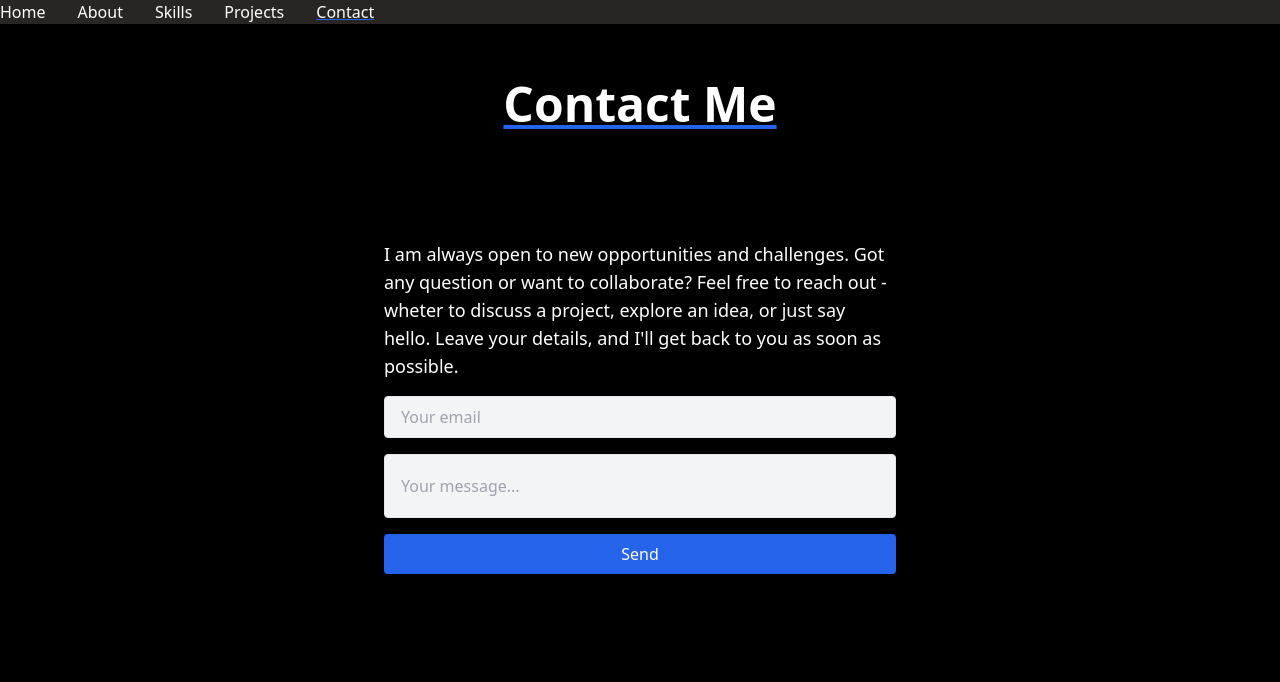
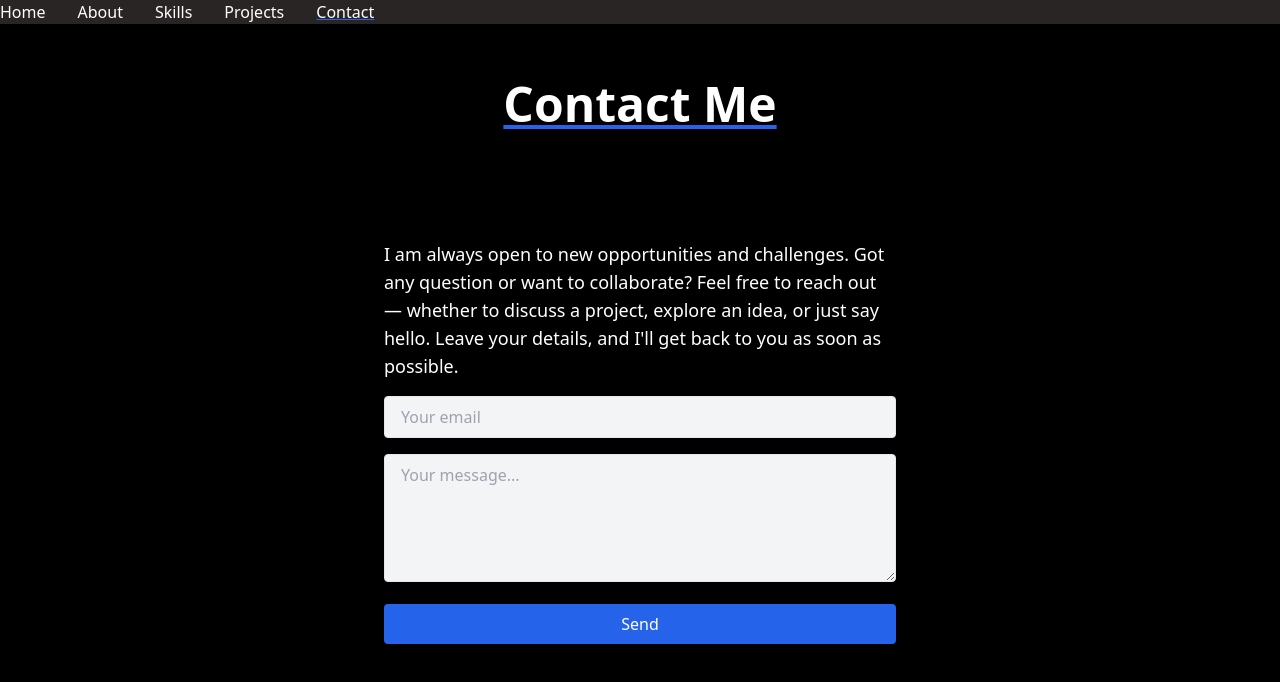
Before and after one commit to Rigo19/my-portfolio, a Next.js app: page /contact in a window 1280 px wide. Shown: the top 682 px of the page. Built offline with nearby package versions, Linux system fonts and the light colour scheme.

Commit message:
Made some editing changes to the contact form page

```diff
--- a/src/pages/contact.tsx
+++ b/src/pages/contact.tsx
@@ -1,56 +1,49 @@
-import Navbar from "../components/Navbar"
+import Navbar from "../components/Navbar";
 
 export default function Contact() {
   return (
-
     <div className="min-h-screen bg-black text-white">
-
       <Navbar />
 
-
-
-        {/*Contact Page Title*/}
+      {/* Contact Page Title */}
       <div className="w-full flex justify-center py-20">
         <h1 className="text-5xl font-bold underline decoration-blue-600 text-center">
           Contact Me
         </h1>
       </div>
 
-        {/*Contact Info*/}
+      {/* Contact Info */}
       <div className="text-center items-center justify-center max-w-xl mx-auto p-8">
-            {/*Contact Info Description*/}
-            <div className="">
+        {/* Description */}
         <p className="text-lg text-start mb-4">
           I am always open to new opportunities and challenges. Got any question or want
-                    to collaborate? Feel free to reach out - wheter to discuss a project,
+          to collaborate? Feel free to reach out — whether to discuss a project,
           explore an idea, or just say hello. Leave your details, and I'll get back to you as soon as possible.
         </p>
-            </div>
 
-            {/*Start of Form*/}
+        {/* Form */}
         <form className="space-y-4">
-                {/*Contact Email*/}
-                <div>
-                    <input type="email"
+          <input
+            type="email"
+            name="email"
             className="w-full px-4 py-2 border rounded bg-gray-100 focus:outline-none text-black focus:ring-2 focus:ring-blue-500"
-                    placeholder="Your email">
-                    </input>
-                </div>
+            placeholder="Your email"
+          />
 
-                {/*Contact Message*/}
-                <div>
-                    <input className="w-full px-4 py-2 h-16 border rounded bg-gray-100 focus:outline-none text-black focus:ring-2 focus:ring-blue-500"
-                    placeholder="Your message...">
-                    </input>
-                </div>
+          <textarea
+            name="message"
+            className="w-full px-4 py-2 h-32 border rounded bg-gray-100 focus:outline-none text-black focus:ring-2 focus:ring-blue-500"
+            placeholder="Your message..."
+          ></textarea>
 
-                {/*Submitt Button*/}
-                <button type="submit" className="w-full py-2 px-4 bg-blue-600 text-white rounded hover:bg-blue-700 transition transform hover:sale-105">
+          <button
+            type="submit"
+            className="w-full py-2 px-4 bg-blue-600 text-white rounded hover:bg-blue-700 transition transform hover:scale-105"
+          >
             Send
           </button>
-
         </form>
       </div>
     </div>
-  )
+  );
 }
```
Lines whose indentation alone changed are shown as unchanged.
